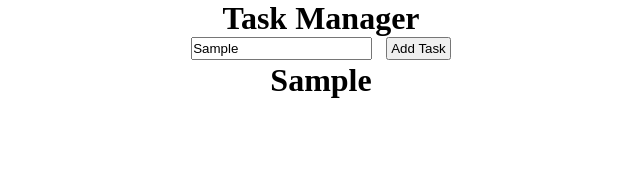
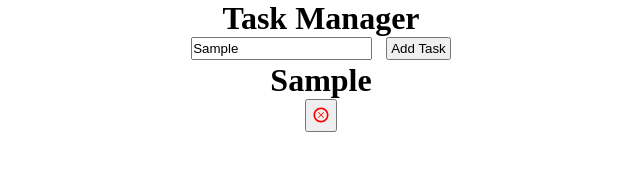
Before and after one commit to Tschram93/task-manager, a React (Create React App) app: page / in a window 1280 px wide. Both pictures are taken after typing "Sample" into the empty fields and a click on the button "Add Task". Shown: the top 184 px of the page, without its empty margins (319-959 px from the left). Built offline with nearby package versions, Linux system fonts and the light colour scheme; a web font is replaced by a local one.

Commit message:
div with h1 task and delete button together. ReactIcons for delete Icon

```diff
--- a/package.json
+++ b/package.json
@@ -8,6 +8,7 @@
     "@testing-library/user-event": "^13.5.0",
     "react": "^18.2.0",
     "react-dom": "^18.2.0",
+    "react-icons": "^4.4.0",
     "react-scripts": "5.0.1",
     "web-vitals": "^2.1.4"
   },
--- a/src/App.css
+++ b/src/App.css
@@ -19,6 +19,12 @@ input {
 
 }
 
+.deleteButton {
+  color: red;
+  font-size: 1.25rem;
+  padding: 4px 4px 0px 4px;
+}
+
 .list {
 padding: 2px 0px;
 }
--- a/src/App.js
+++ b/src/App.js
@@ -1,4 +1,5 @@
 import { useState } from 'react';
+import * as TiIcons from 'react-icons/ti';
 import './App.css';
 
 function App() {
@@ -10,8 +11,7 @@ function App() {
 
 	const addTask = (event) => {
 		const newTaskList = [...taskList, newTask]; // combining task array string from input;
-		setTaskList(newTaskList); // Taking the new state values and updating them;
-    console.log(newTaskList);
+		setTaskList(newTaskList); // Taking the new state value and updating them;
 	};
 
 	const handleChange = (event) => {
@@ -33,7 +33,17 @@ and add it as a string value */
 				</button>
 			</div>
 			<div className='list'>
-				{taskList.map( task => <h1>{task}</h1>)}
+				{/* using map to output each value in taskList as an h1 */}
+				{taskList.map((task) => (
+					<div>
+						{/* div to group the h1 and button (delete) together */}
+						<h1>{task}</h1>
+						<button className='deleteButton'>
+							<TiIcons.TiDeleteOutline />
+						</button>
+						{/* Delete Button going to use react-icons. */}
+					</div>
+				))}
 			</div>
 		</div>
 	);
```
Also changed, not shown: 1 other file (tests, documents, lock files or other folders).
